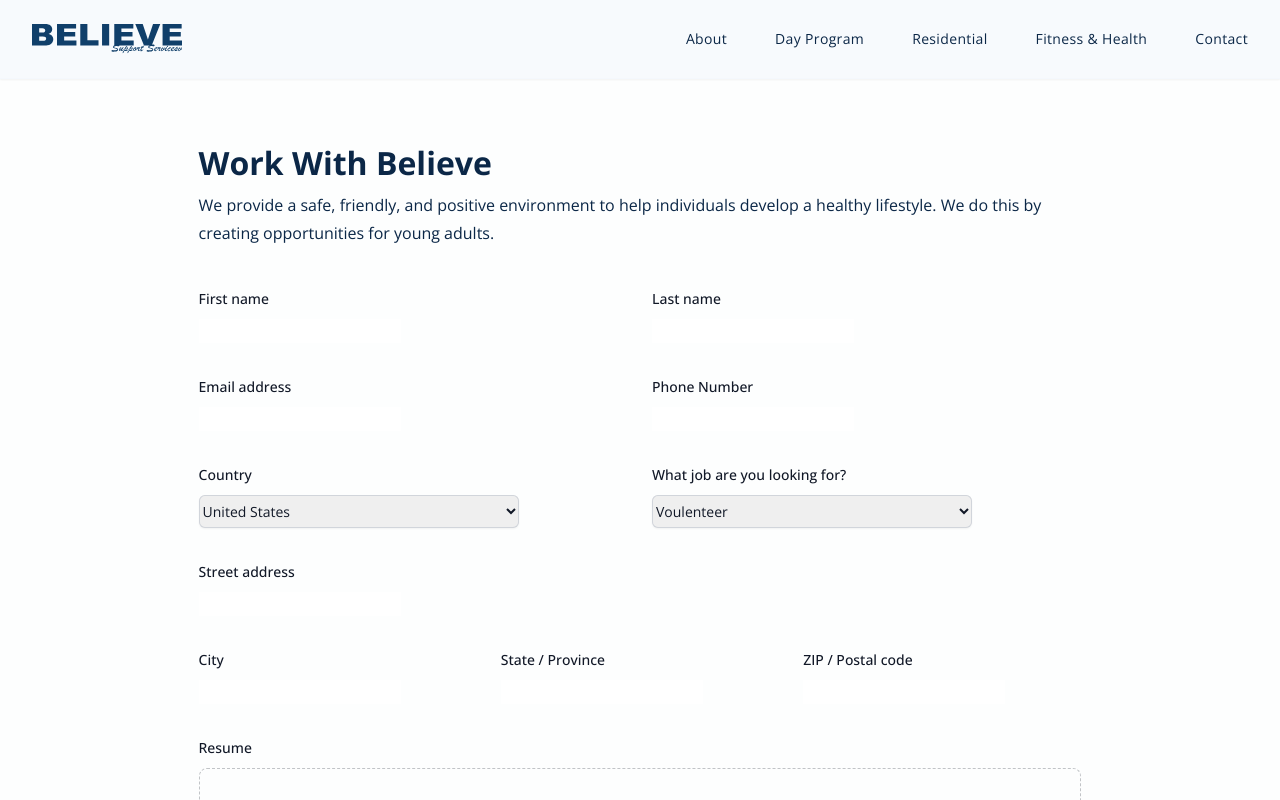
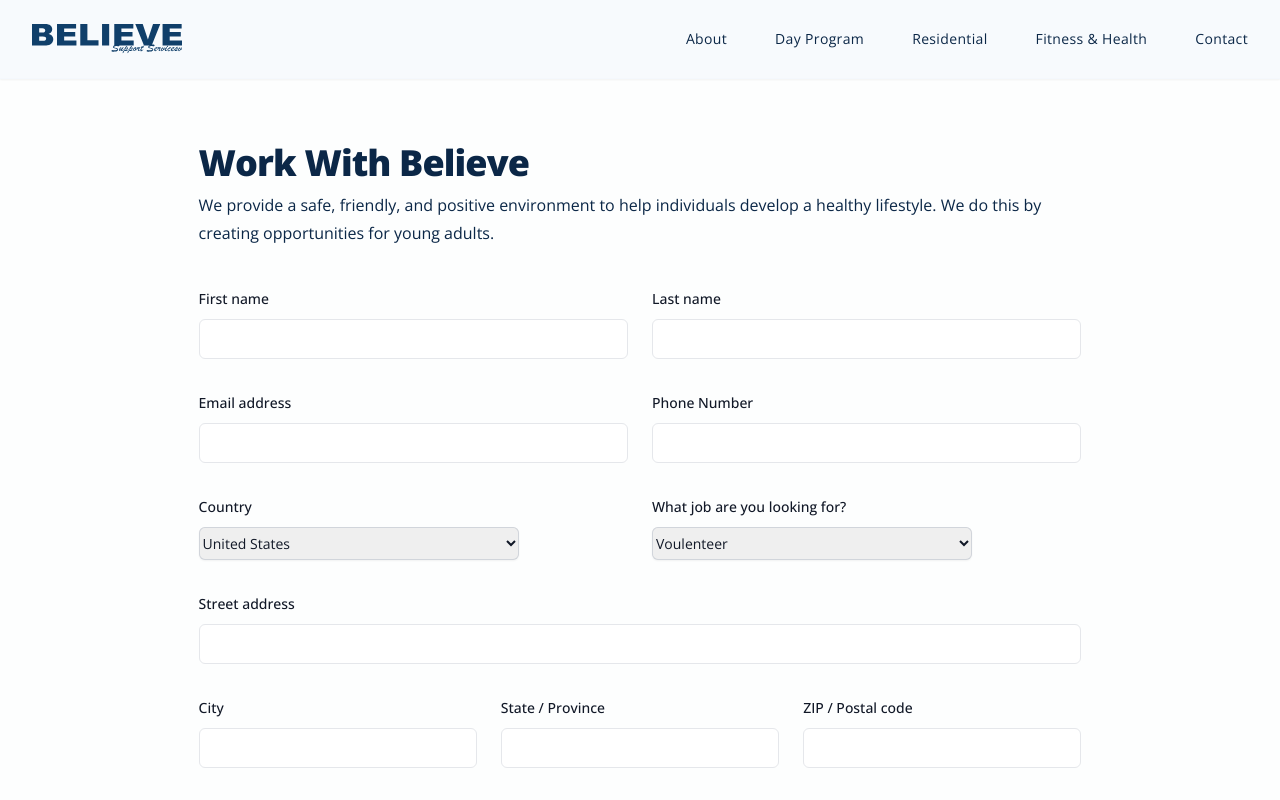
Before and after one commit to Justin-Bento/believe-support-services, a Next.js app: page /signup in a window 1280 px wide. Shown: the top 800 px of the page. Built offline with nearby package versions, Linux system fonts and the light colour scheme.

Commit message:
created an input class

```diff
--- a/src/styles/globals.css
+++ b/src/styles/globals.css
@@ -19,6 +19,9 @@
   }
 }
 @layer components {
+  .input {
+    @apply flex w-full h-10 px-3 py-2 text-sm border rounded-md bg-white ring-offset-white file:border-0 file:bg-transparent file:text-sm file:font-medium placeholder:text-slate-500 focus-visible:outline-none focus-visible:ring-2 focus-visible:ring-offset-2 disabled:cursor-not-allowed disabled:opacity-50
+  }
   .bg-theme {
     @apply bg-primary-100 dark:bg-primary-900
   }
@@ -42,7 +45,7 @@
   }
   /* End Of Display Typography */
   .headline-large {
-    @apply text-[2rem] leading-tight font-bold capitalize dark:text-primary-50 text-primary-950
+    @apply text-4xl font-extrabold tracking-tight text-primary-950
   }
   .headline-medium {
     @apply text-[1.75rem] leading-tight font-bold capitalize dark:text-primary-50 text-primary-950
```
